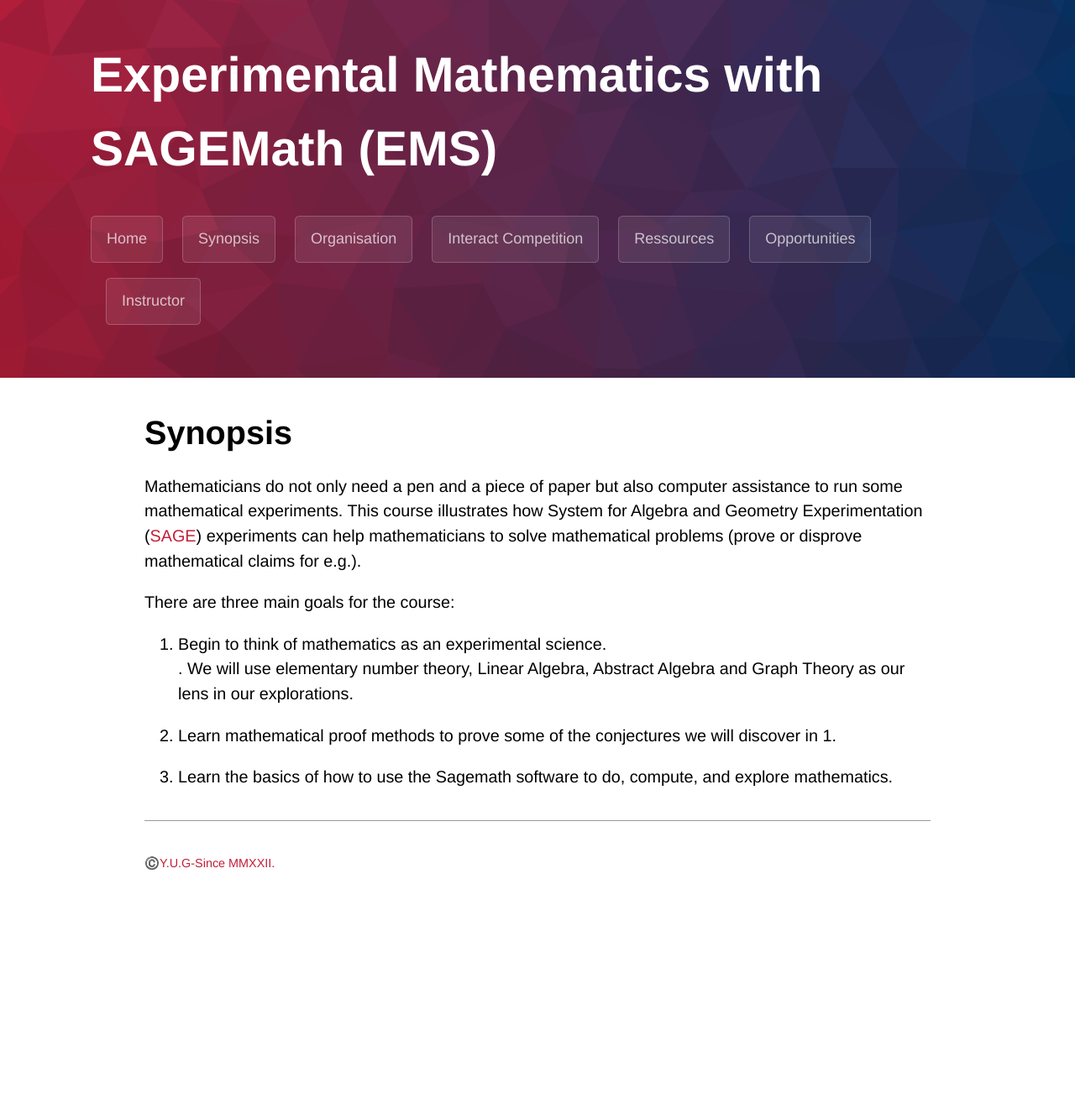
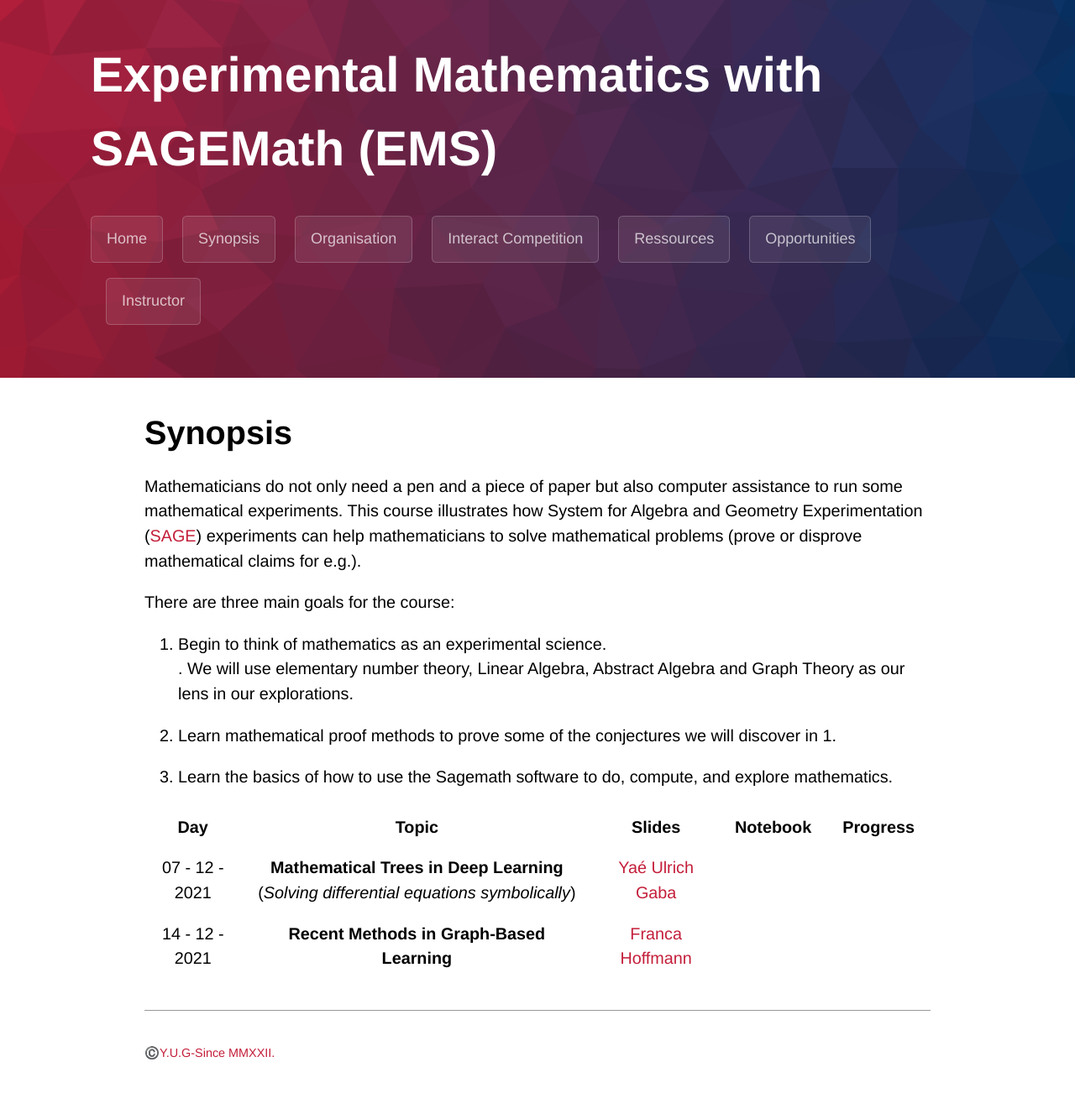
Before and after one commit to WoComtoQC/wocomtoqc.github.io, a Jekyll site: the page built from synopsis.md, in a window 1280 px wide. Shown: the whole page at 84% size. Built offline with Jekyll 4.4.1, drawn with Linux system fonts in a browser that asks for light colours; some web fonts are replaced; our own code applies the rules of GitHub Pages for plain Markdown files; before the commit the page ends 1095 px from its top, so only the background shows below that.

Commit message:
Update synopsis.md

```diff
--- a/synopsis.md
+++ b/synopsis.md
@@ -15,3 +15,11 @@ There are three main goals for the course:
    2. Learn mathematical proof methods to prove some of the conjectures we will discover in 1.
 
    3. Learn the basics of how to use the Sagemath software to do, compute, and explore mathematics.
+
+
+
+
+| Day |         Topic   |     Slides     | Notebook  | Progress |
+|:-------------:|:----------------------:|:---------------:|:-------------------------:|:---------------------------------------------------:|
+| 07 - 12 - 2021  | **Mathematical Trees in Deep Learning** (*Solving differential equations symbolically*) | [Yaé Ulrich Gaba](https://www.linkedin.com/in/gabayae) |
+| 14 - 12 - 2021  | **Recent Methods in Graph-Based Learning** | [ Franca Hoffmann](https://francahoffmann.wordpress.com/) |
```
